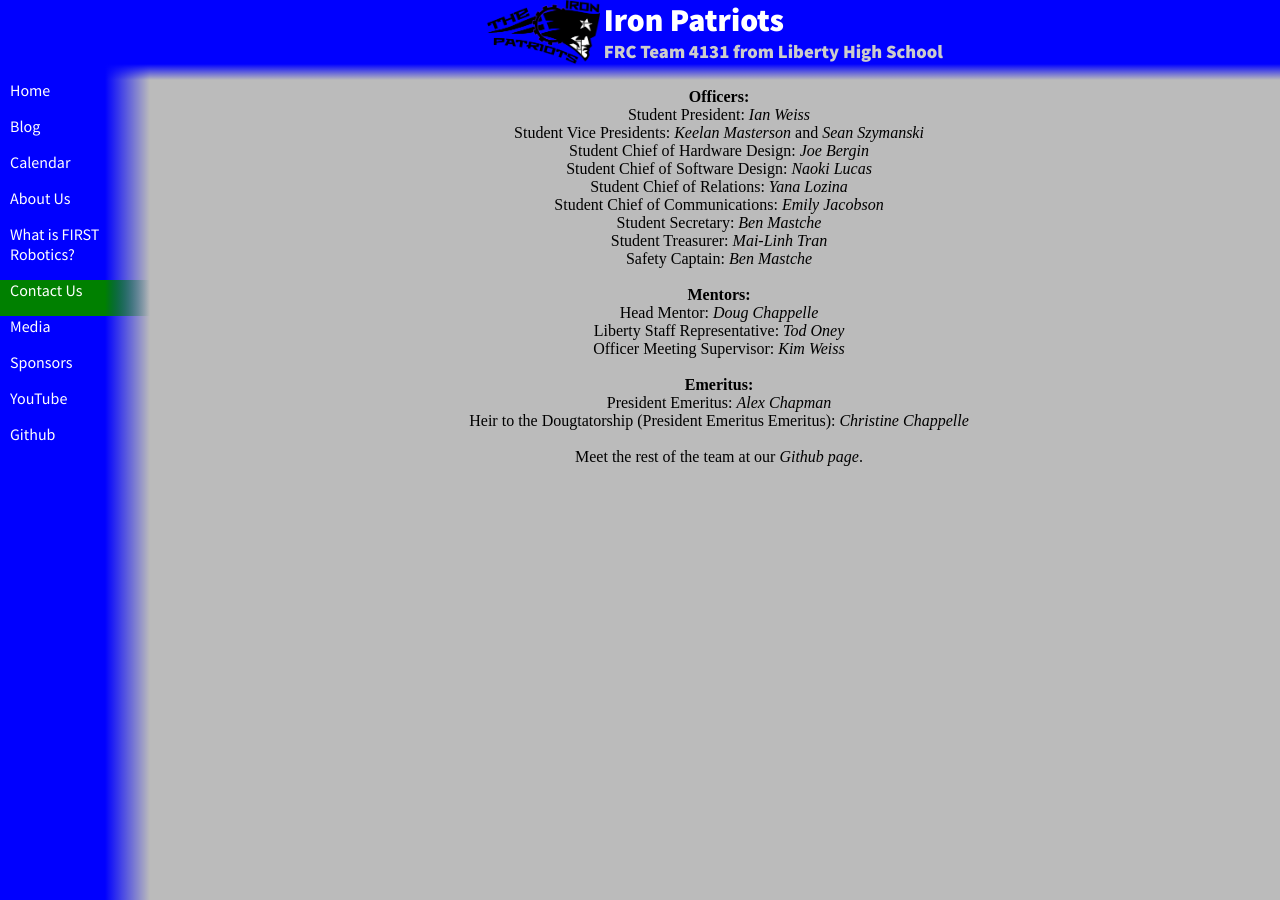
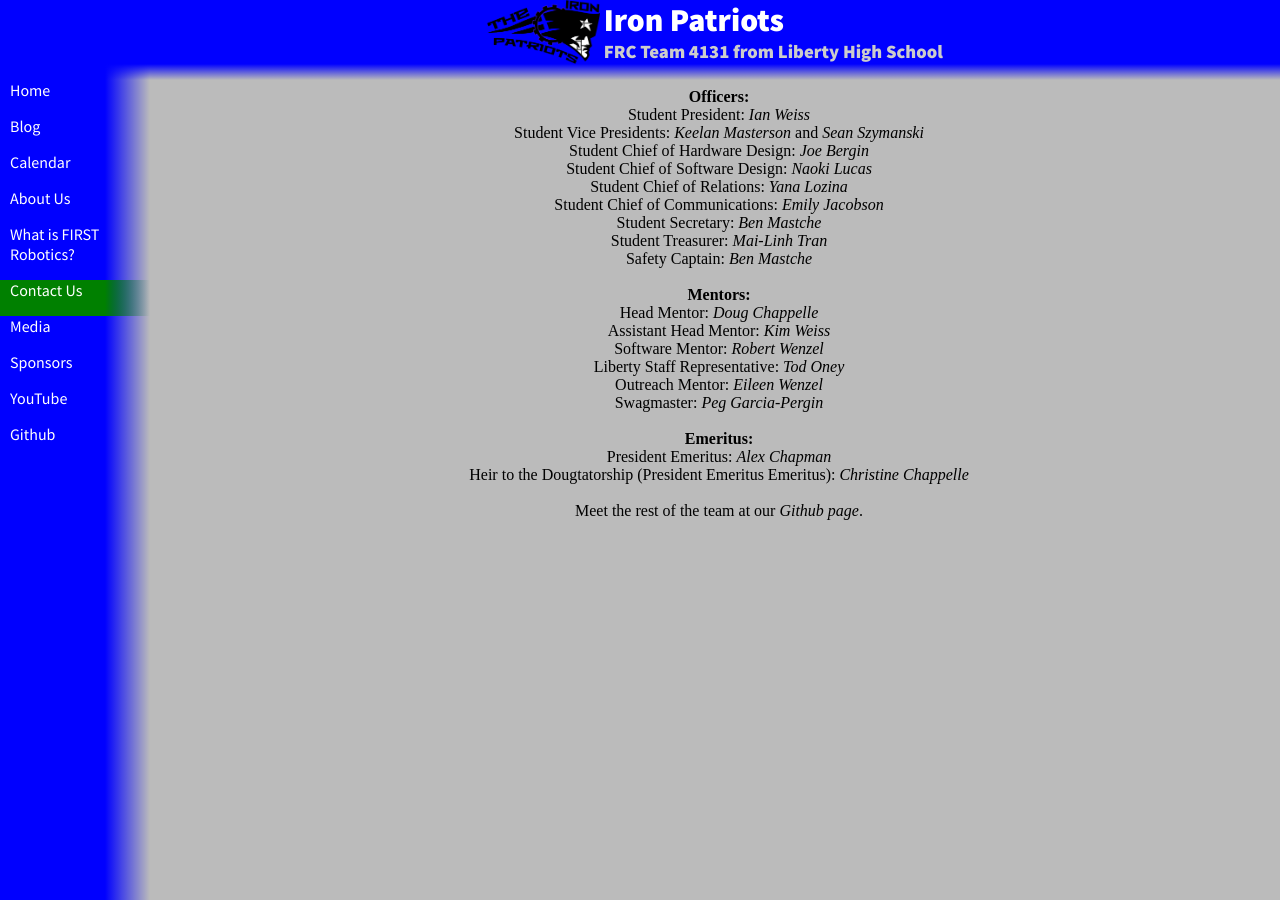
Before and after one commit to katiebugmoon/FRC4131.github.io, a Jekyll site: the page built from contact.html, in a window 1280 px wide. Built offline with Jekyll 4.4.1, drawn with Linux system fonts in a browser that asks for light colours; nearby versions of some CDN libraries.

Commit message:
Update mentors

```diff
--- a/contact.html
+++ b/contact.html
@@ -15,8 +15,11 @@ title: Contact Us
 <br/>
 <b>Mentors:</b>
 <p>Head Mentor: <a href="https://github.com/chappelled" target="_blank">Doug Chappelle</a></p>
+<p>Assistant Head Mentor: <a href="" target="_blank">Kim Weiss</a></p>
+<p>Software Mentor: <a href="https://github.com/RJWenzel" target="_blank">Robert Wenzel</a></p>
 <p>Liberty Staff Representative: <a href="" target="_blank">Tod Oney</a></p>
-<p>Officer Meeting Supervisor: <a href="" target="_blank">Kim Weiss</a></p>
+<p>Outreach Mentor: <a href="" target="_blank">Eileen Wenzel</a></p>
+<p>Swagmaster: <a href="" target="_blank">Peg Garcia-Pergin</a></p>
 <br/>
 <b>Emeritus:</b>
 <p>President Emeritus: <a href="https://github.com/Noander" target="_blank">Alex Chapman</a></p>
```
